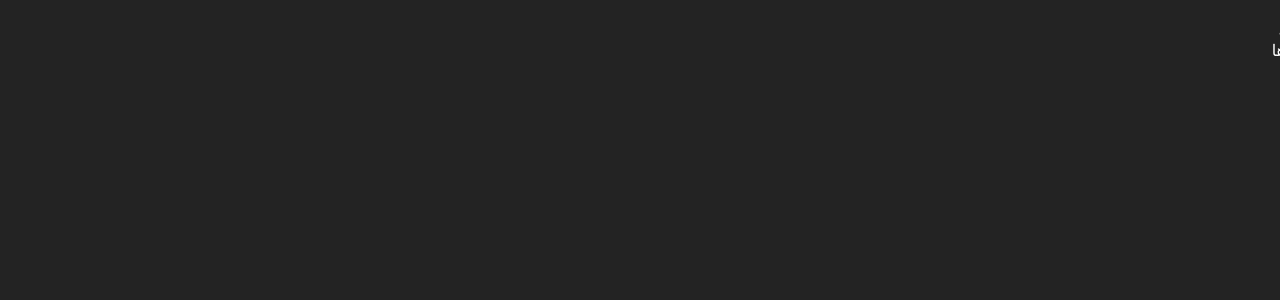
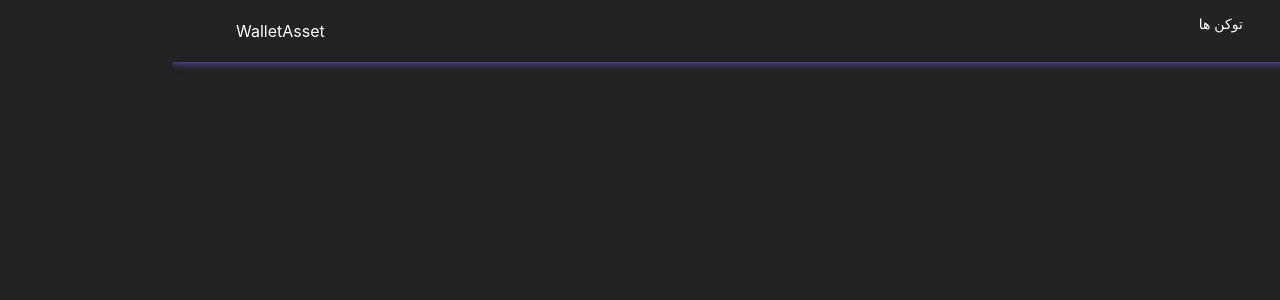
Before and after one commit to iXZed026/rira-app, a React (Create React App) app: page / in a window 1280 px wide. Shown: the top 300 px of the page. Built offline with nearby package versions, Linux system fonts and the light colour scheme.

Commit message:
bug fixed

```diff
--- a/src/component/Header/Header.css
+++ b/src/component/Header/Header.css
@@ -0,0 +1,33 @@
+header {
+    background-color: var(--bg-color);
+    box-shadow: 0 0 8px var(--first-color);
+    padding: 1.2% 0;
+}
+
+.header-container {
+    width: 90%;
+    margin: auto;
+}
+
+.header-flex {
+    display: flex;
+    align-items: center;
+    justify-content: center;
+}
+
+.header-right-items {
+    width: 50%;
+    display: flex;
+}
+
+.header-left-items {
+    width: 50%;
+    display: flex;
+    justify-content: end;
+    align-items: center;
+}
+
+.header-logo svg {
+    color: var(--first-color);
+    font-size: 27px;
+}
--- a/src/component/Header/Header.js
+++ b/src/component/Header/Header.js
@@ -2,6 +2,8 @@ import React from 'react';
 import "./Header.css";
 import NavBar from './Nav/NavBar';
 import { FaRegCopyright } from "react-icons/fa6";
+import Asset from './Asset/Asset';
+import Wallet from './Wallet/Wallet';
 
 const Header = () => {
     return (
@@ -15,7 +17,8 @@ const Header = () => {
                         <NavBar />
                     </div>
                     <div className="header-left-items">
-
+                        <Asset />
+                        <Wallet />
                     </div>
                 </div>
             </div>
--- a/src/component/Header/Nav/NavBar.css
+++ b/src/component/Header/Nav/NavBar.css
@@ -0,0 +1,16 @@
+ul {
+    list-style: none;
+    display: flex;
+}
+
+nav ul li {
+    text-align: center;
+    font-size: 14px;
+    cursor: pointer;
+    margin-right: 40px;
+}
+
+nav ul li:hover {
+    transition: .6s;
+    color: var(--first-color);
+}
```
